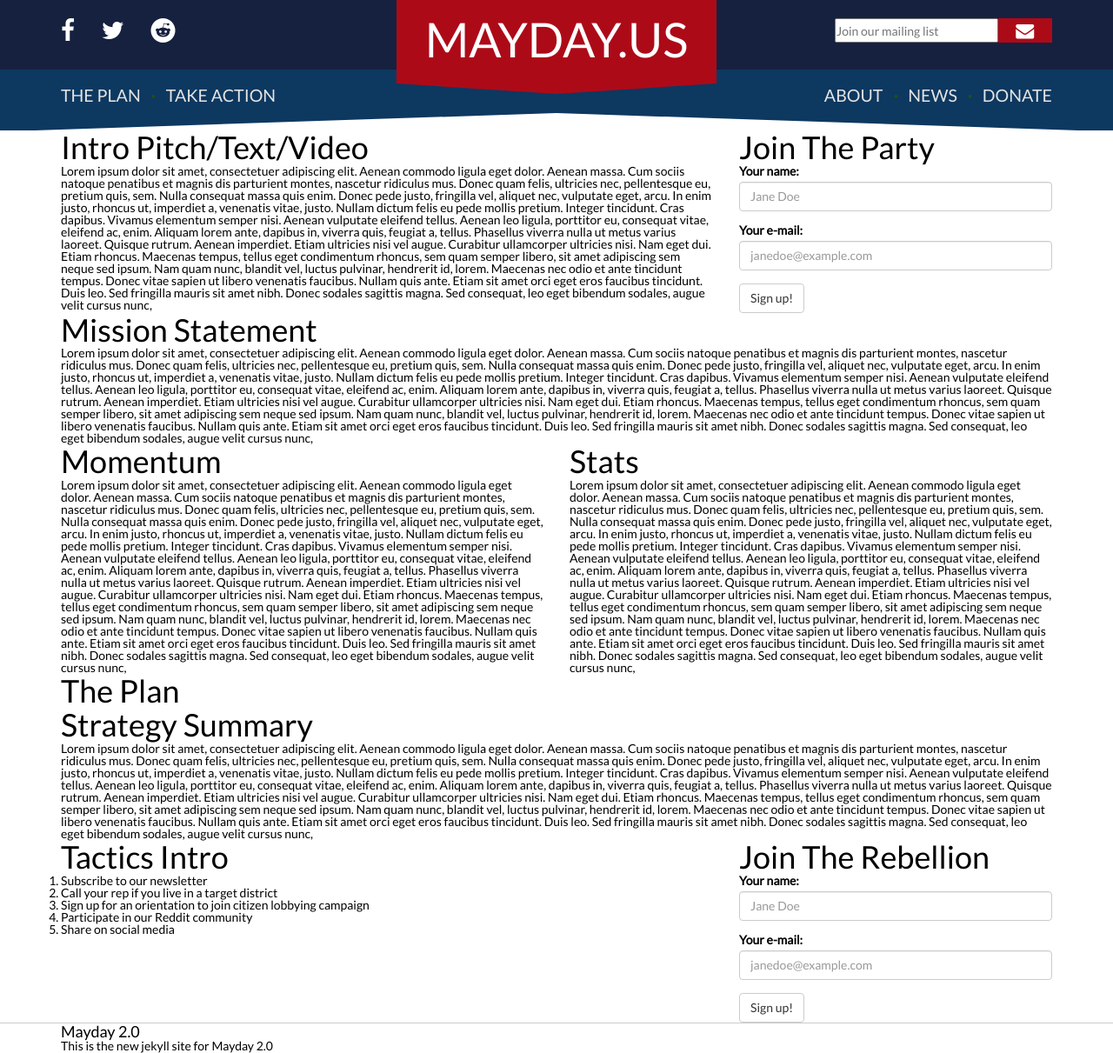
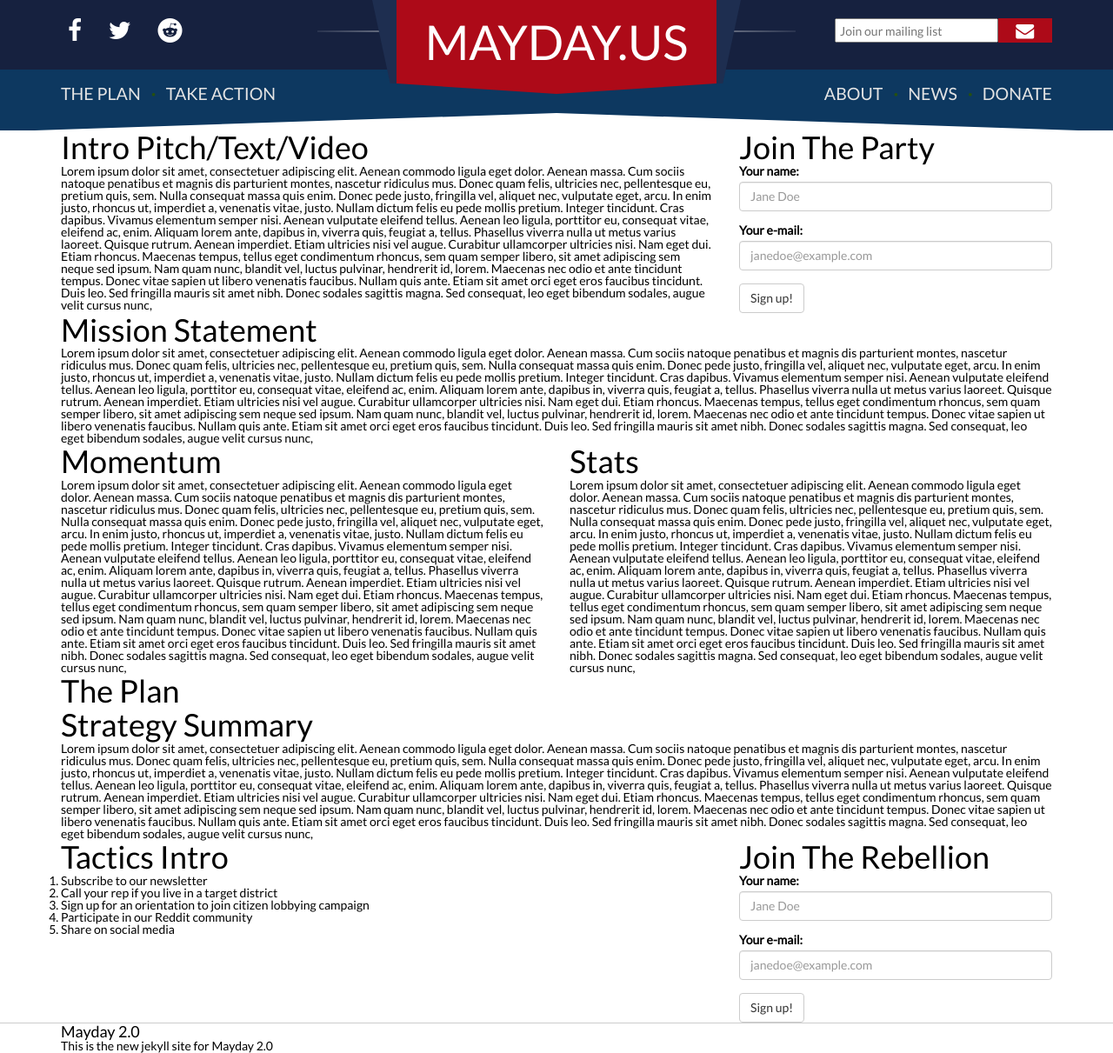
Before and after one commit to MayOneUS/mayday-2.0-frontend, a Jekyll site: the page built from index.html, in a window 1280 px wide. Shown: the whole page at 87% size. Built offline with Jekyll 4.4.1, drawn with Linux system fonts in a browser that asks for light colours; nearby versions of some CDN libraries.

Commit message:
triangles and fade-line around logo ribbon

```diff
--- a/_includes/header.html
+++ b/_includes/header.html
@@ -7,7 +7,11 @@
         <a href="http://www.reddit.com/r/maydaypac"><i class="fa fa-2x fa-reddit"></i></a>
       </div>
       <div class="center-ribbon">
-        <div class="ribbon-rectangle">MAYDAY.US</div>
+        <div class="trapezoid">
+          <div class="left-triangle"></div>
+          <div class="ribbon-rectangle">MAYDAY.US</div>
+          <div class="right-triangle"></div>
+        </div>
         <div class="triangle-down"></div>
       </div>
       <div class="search-section-right hidden-xs">
@@ -19,6 +23,7 @@
         </form>
       </div>
     </div>
+    <div class="fade-line hidden-xs hidden-sm"></div>
   </div>
   <div class="sub-nav">
     <div class="container">
--- a/_sass/_base.scss
+++ b/_sass/_base.scss
@@ -14,6 +14,7 @@
  * Variables
  */
 $navy-blue-color: rgb(22,33,63);
+$navy-blue-mid-color: rgb(30,46,80);
 $navy-blue-light-color: rgb(13,56,96);
 $dark-red-color: #AD0A18;
 $base-font-family: 'Lato';
--- a/_sass/_layout.scss
+++ b/_sass/_layout.scss
@@ -12,6 +12,7 @@
         background-color: $navy-blue-color;
         height: 80px;
         .icon-bar-left {
+            margin-left: 8px;
             float: left;
             width: 30%;
             margin-top: 1.5em;
@@ -23,41 +24,75 @@
         }
 
         .center-ribbon {
-            width: 240px;
+            z-index: 99;
+            width: 296px;
             font-size: 38px;
-            margin-left: -120px;
+            margin-left: -148px;
             @media (min-width: 768px) {
-                width: 266px;
-                margin-left: -133px;
+                width: 322px;
+                margin-left: -161px;
                 font-size: 42px;
             }
             @media (min-width: 992px) {
-                width: 312px;
-                margin-left: -156px;
+                width: 368px;
+                margin-left: -184px;
                 font-size: 48px;
             }
             @media (min-width: 1200px) {
-                width: 368px;
-                margin-left: -184px;
+                width: 424px;
+                margin-left: -212px;
                 font-size: 55px;
             }
             display: inline-block;
             position: absolute;
             left: 50%;
             top: 0;
+            .trapezoid {
+                height: 96px;
+                overflow: hidden;
+                .left-triangle {
+                    float: left;
+                    width: 0;
+                    height: 0;
+                    border-style: solid;
+                    border-width: 0 28px 130px 0;
+                    border-color: transparent $navy-blue-mid-color transparent transparent;
+                }
                 .ribbon-rectangle {
+                    float: left;
                     text-align: center;
                     color: white;
                     padding-top: 5%;
                     background-color: $dark-red-color;
-                width: 100%;
-                height: 96px;
+                    height: 100%;
+                    width: 240px;
+                    @media (min-width: 768px) {
+                        width: 266px;
+                    }
+                    @media (min-width: 992px) {
+                        width: 312px;
+                    }
+                    @media (min-width: 1200px) {
+                        width: 368px;
+
+                    }
+                }
+                .right-triangle {
+                    float: right;
+                    width: 0;
+                    height: 0;
+                    border-style: solid;
+                    border-width: 130px 28px 0 0;
+                    border-color: $navy-blue-mid-color transparent transparent transparent;
+                }
+
             }
             .triangle-down {
                 width: 0;
                 height: 0;
                 border-style: solid;
                 border-width: 9px 120px 0 120px;
+                margin-left: 28px;
                 @media (min-width: 768px) {
                     border-width: 10px 133px 0 133px;
                 }
@@ -71,17 +106,23 @@
             }
         }
         .search-section-right {
+            z-index: 99;
+            position: relative;
             float: right;
             text-align: right;
             width: 30%;
             margin-top: 1.5em;
             form {
+                width: 200px;
+                @media (min-width: 992px) {
                     width: 250px;
+                }
                 display: inline-block;
                 input {
                     height: 2em;
                     margin: 0;
                     padding: 0;
+                    padding-left: 4px;
                     display: inline-block;
                     width: 75%;
                     float: left;
@@ -102,13 +143,31 @@
                 }
             }
         }
+        .fade-line {
+            position: absolute;
+            top: 35px;
+            width: 550px;
+            left: 50%;
+            margin-left: -275px;
+            display: block;
+            border: none;
+            color: white;
+            height: 2px;
+            background: black;
+            background: -webkit-gradient(radial, 50% 50%, 0, 50% 50%, 300, from(white), to($navy-blue-color));
+        }
     }
 
     .sub-nav {
         height: 50px;
-        padding-top: 1em;
+        padding-top: 18px;
         background-color: $navy-blue-light-color;
+        @media (min-width: 768px) {
+            font-size: 1.2em;
+        }
+        @media (min-width: 992px) {
             font-size: 1.4em;
+        }
         a {
             color: rgb(228,228,228);
         }
```
Also changed, not shown: _includes/head.html (line endings or trailing spaces). Lines whose indentation alone changed are shown as unchanged.
